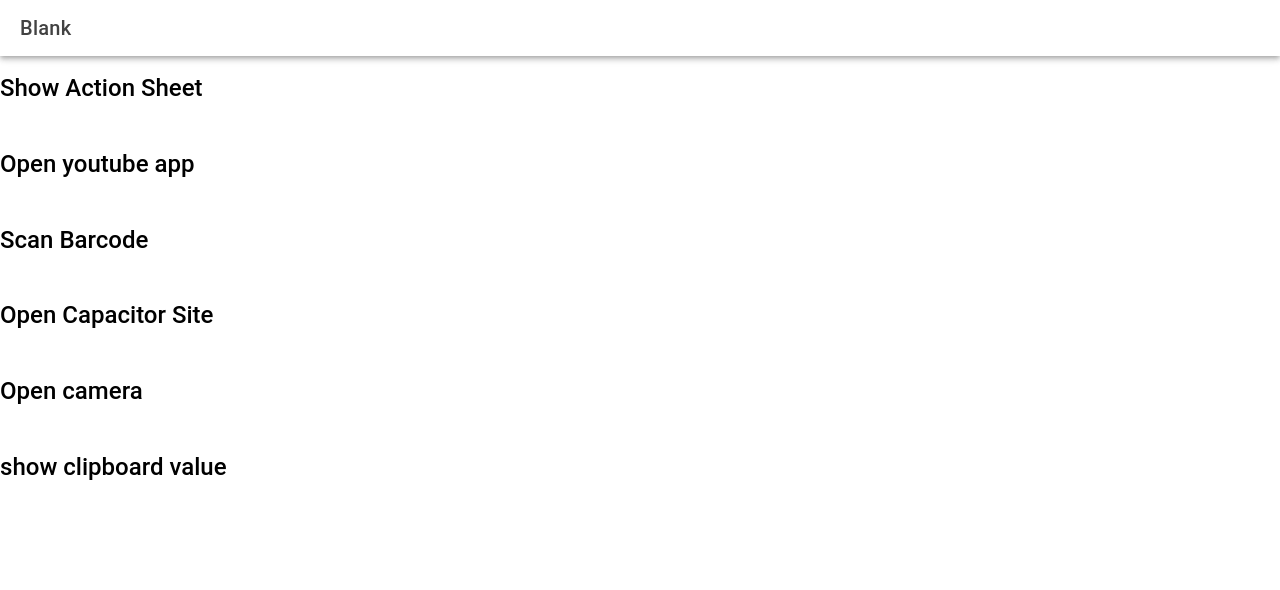
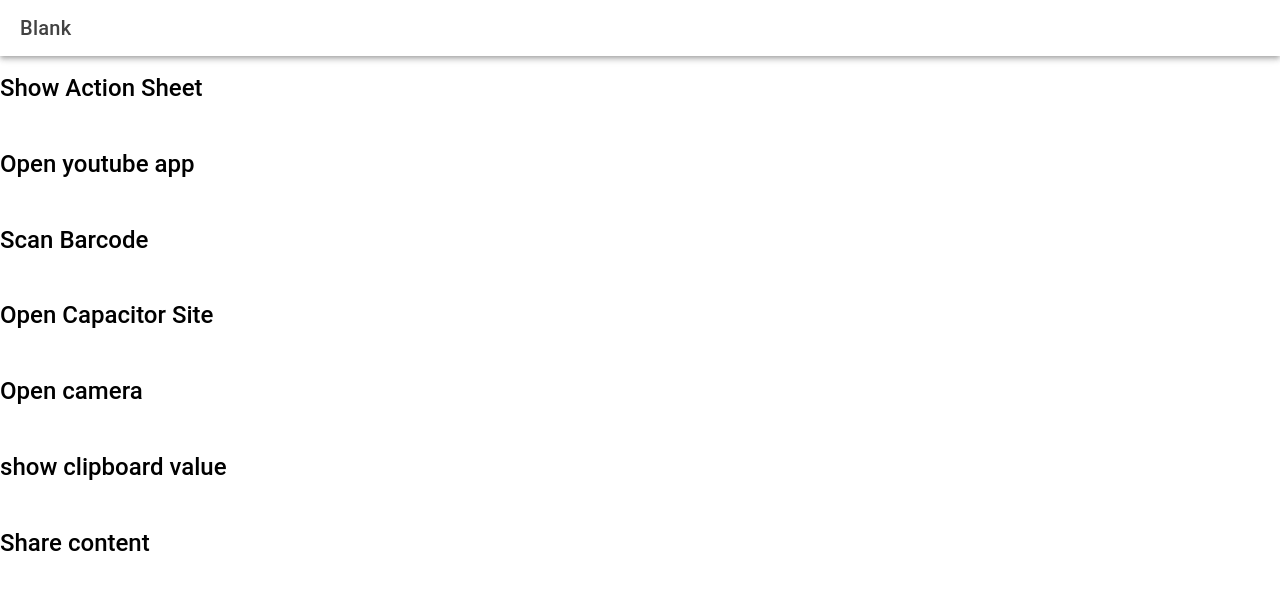
Before and after one commit to juniniv3/cap-plugins-integration, a React (Vite) app: page /home in a window 1280 px wide. Shown: the top 590 px of the page. Built offline with nearby package versions, Linux system fonts and the light colour scheme.

Commit message:
feat: added integration share native plugin

```diff
--- a/package.json
+++ b/package.json
@@ -26,6 +26,7 @@
     "@capacitor/haptics": "7.0.2",
     "@capacitor/ios": "^7.4.4",
     "@capacitor/keyboard": "7.0.3",
+    "@capacitor/share": "^8.0.0",
     "@capacitor/status-bar": "7.0.3",
     "@ionic/react": "^8.5.0",
     "@ionic/react-router": "^8.5.0",
--- a/src/pages/Home.tsx
+++ b/src/pages/Home.tsx
@@ -14,6 +14,8 @@ import { Device } from "@capacitor/device";
 import { Camera, CameraResultType } from '@capacitor/camera';
 import { Clipboard } from '@capacitor/clipboard';
 import { Dialog } from '@capacitor/dialog';
+import { Share } from '@capacitor/share';
+
 
 import "./Home.css";
 
@@ -62,7 +64,7 @@ const Home: React.FC = () => {
   };
 
   const scanBarcode = async () => {
-    const result = await CapacitorBarcodeScanner.scanBarcode({hint: 1});
+    const result = await CapacitorBarcodeScanner.scanBarcode({ hint: 1 });
     console.log(result);
   };
 
@@ -87,6 +89,14 @@ const Home: React.FC = () => {
     await Dialog.alert({
       title: 'tipo ' + type,
       message: 'valor ' + value
+    });
+  };
+
+  const shareContent = async () => {
+    await Share.share({
+      title: 'Share',
+      text: 'Share',
+      url: 'http://capacitorjs.com/',
     });
   };
 
@@ -116,6 +126,8 @@ const Home: React.FC = () => {
         <br />
         <h2 onClick={checkClipboard}>show clipboard value</h2>
         <br />
+        <h2 onClick={shareContent}>Share content</h2>
+
       </IonContent>
     </IonPage>
   );
```
Also changed, not shown: 6 other files (tests, documents, lock files or other folders).
